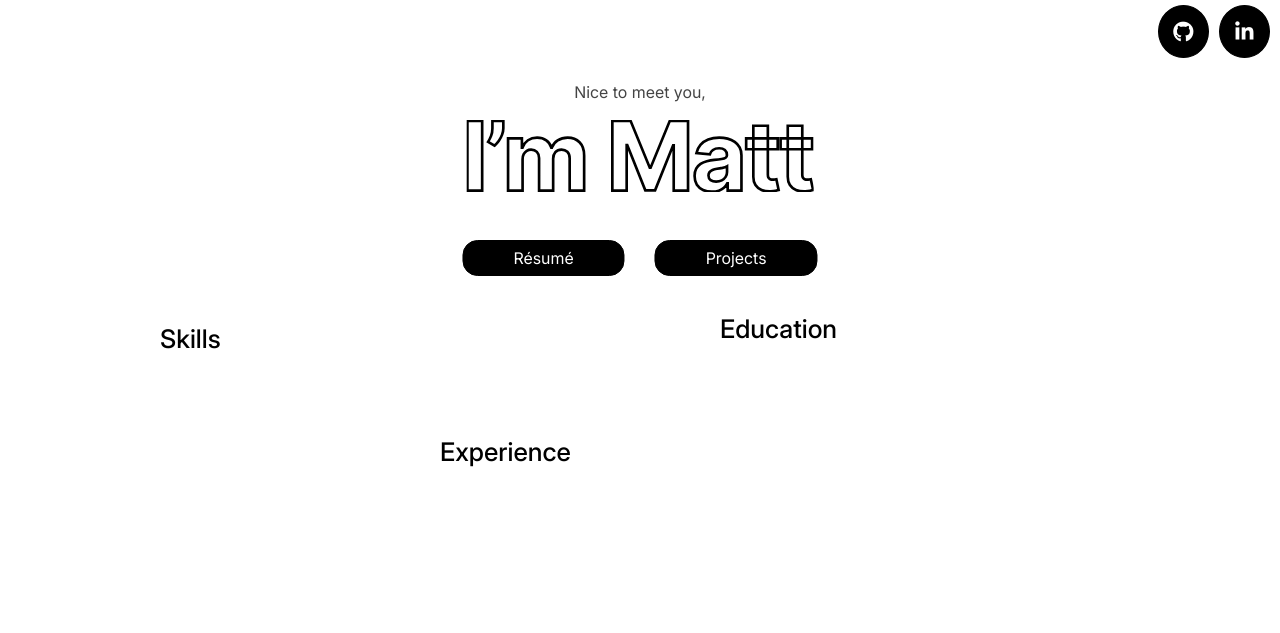
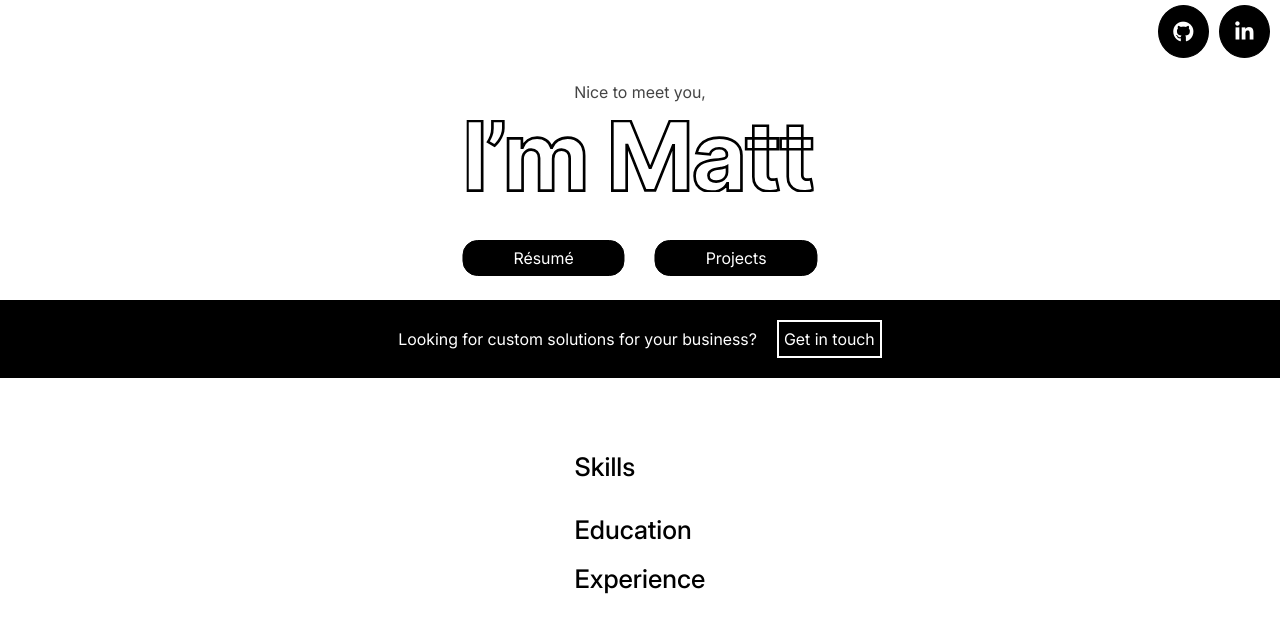
Before and after one commit to mfplinta/portfolio, a Django app: template main/templates/main/index.html in a window 1280 px wide. Shown: the top 633 px of the page. Run offline with Django 5.2, Linux system fonts and the light colour scheme; the template is opened without the code that fills it, so the values that code supplies are empty.

Commit message:
Initial OTS banner

```diff
--- a/main/static/main/style.css
+++ b/main/static/main/style.css
@@ -13,7 +13,7 @@
 
 /* Main */
 .content {
-    padding: 30px 50px;
+    padding: 30px 0;
     display: flex;
     flex-direction: row;
     flex-wrap: wrap;
@@ -22,6 +22,10 @@
     align-content: start;
     row-gap: 30px;
     grid-gap: 50px;
+}
+
+.horizontal-padded {
+    padding: 0 50px;
 }
 
 h1, h2, h3, h4, h5, h6, p, a, span {
@@ -172,6 +176,34 @@ header {
     border-radius: 50%;
     background-color: black;
     font-size: 1.3rem;
+}
+
+.ots-banner {
+    display: flex;
+    align-items: center;
+    justify-content: center;
+    width: 100%;
+    background: #000;
+    padding: 20px 10px;
+}
+
+.ots-banner p {
+    color: #fff;
+    margin-right: 20px;
+}
+
+.ots-banner a {
+    cursor: pointer;
+    border: 2px solid white;
+    background-color: black;
+    color: white;
+    padding: 5px;
+    transition: background 0.3s ease, color 0.3s ease;
+}
+
+.ots-banner a:hover {
+    background-color: white;
+    color: black;
 }
 
 .skills-section {
@@ -428,7 +460,11 @@ span.project-tag {
 
 @media (max-width: 1000px) {
     .content {
-        padding: 30px 10px;
+        padding: 30px 0;
+    }
+
+    .horizontal-padded {
+        padding: 0 10px;
     }
 }
 
--- a/main/templates/main/index.html
+++ b/main/templates/main/index.html
@@ -7,6 +7,11 @@
 {% block body %}
     {% include 'main/header.html' with main_page=True %}
     <div class="content">
+        <section class="ots-banner">
+            <p>Looking for custom solutions for your business?</p>
+            <a href="#">Get in touch</a>
+        </section>
+        <div class="horizontal-padded">
             <section class="skills-section">
                 <h2>Skills</h2>
                 <ul>
@@ -64,4 +69,5 @@
                 </ul>
             </section>
         </div>
+    </div>
 {% endblock %}
```
Lines whose indentation alone changed are shown as unchanged.
